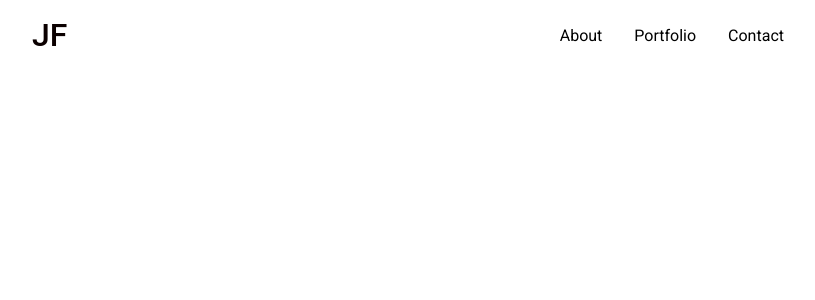
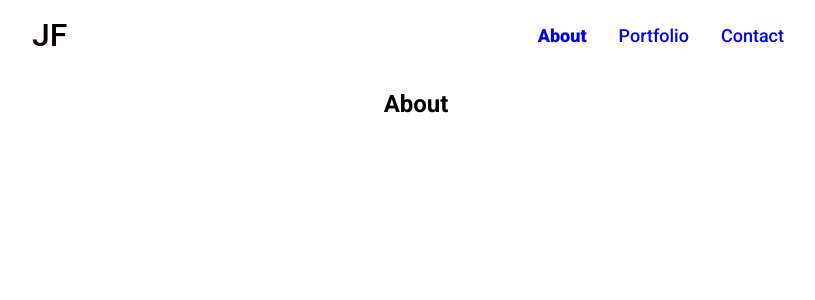
Before and after one commit to jfaulstick/jfaulstick-site, a React (Create React App) app: page / in a window 1280 px wide. Shown: the top 300 px of the page, without its empty margins (224-1039 px from the left). Built offline with nearby package versions, Linux system fonts and the light colour scheme.

Commit message:
Added react router with active route

```diff
--- a/package.json
+++ b/package.json
@@ -8,6 +8,7 @@
     "@testing-library/user-event": "^7.1.2",
     "react": "^16.13.1",
     "react-dom": "^16.13.1",
+    "react-router-dom": "^5.2.0",
     "react-scripts": "3.4.1"
   },
   "scripts": {
--- a/src/App.js
+++ b/src/App.js
@@ -1,15 +1,80 @@
-import React from 'react';
-import logo from './logo.svg';
-import './App.scss';
+import React from "react";
+import {
+  BrowserRouter as Router,
+  Switch,
+  Route,
+  Link,
+  NavLink,
+} from "react-router-dom";
 
-import { Header } from './components/header/header';
+import "./App.scss";
 
 function App() {
+  const checkActive = (match, location) => {
+    //some additional logic to verify you are in the home URI
+    if (!location) return false;
+    const { pathname } = location;
+    return pathname === "/";
+  };
+
   return (
-    <div className="App">
-      <Header />
-    </div>
+    <Router>
+      <div className="App">
+        <div className="header">
+          <div className="header--brand">JF</div>
+          <div className="header--nav-group">
+            <NavLink
+              to="/"
+              className="header--nav-item"
+              activeClassName="header--nav-item-active"
+              isActive={checkActive}
+            >
+              About
+            </NavLink>
+            <NavLink
+              to="/portfolio"
+              className="header--nav-item"
+              activeClassName="header--nav-item-active"
+            >
+              Portfolio
+            </NavLink>
+            <NavLink
+              to="/contact"
+              className="header--nav-item"
+              activeClassName="header--nav-item-active"
+            >
+              Contact
+            </NavLink>
+          </div>
+        </div>
+        {/* A <Switch> looks through its children <Route>s and
+            renders the first one that matches the current URL. */}
+        <Switch>
+          <Route path="/portfolio">
+            <Portfolio />
+          </Route>
+          <Route path="/contact">
+            <Contact />
+          </Route>
+          <Route exact path="/">
+            <About />
+          </Route>
+        </Switch>
+      </div>
+    </Router>
   );
 }
 
+function Portfolio() {
+  return <h2>Portfolio</h2>;
+}
+
+function About() {
+  return <h2>About</h2>;
+}
+
+function Contact() {
+  return <h2>Contact</h2>;
+}
+
 export default App;
--- a/src/components/header/header.js
+++ /dev/null
@@ -1,15 +0,0 @@
-import React from "react";
-import "./header.scss";
-
-export const Header = () => {
-  return (
-    <div className="header">
-      <div className="header--brand">JF</div>
-      <div className="header--nav-group">
-        <div className="header--nav-item">About</div>
-        <div className="header--nav-item">Portfolio</div>
-        <div className="header--nav-item">Contact</div>
-      </div>
-    </div>
-  );
-};
--- a/src/index.scss
+++ b/src/index.scss
@@ -1,4 +1,5 @@
 @import './styles/vars';
+@import './styles/header.scss';
 
 body {
   margin: 0;
--- a/src/components/header/header.scss
+++ b/src/styles/header.scss
@@ -1,5 +1,3 @@
-@import "../../styles/vars";
-
 .header {
   padding: 0 20%;
   display: flex;
@@ -26,4 +24,11 @@
 
 .header--nav-item {
   margin: 0 1rem;
+  font-size: 18px;
+  font-weight: 500;
+  text-decoration: none;
 }
+
+.header--nav-item-active {
+  font-weight: 800;
+}
```
Also changed, not shown: src/components/hero-avatar/hero-avatar.js (added, +10 -0 lines), src/components/hero-avatar/hero-avatar.scss (added), src/components/hero-avatar/portrait-joe.png (added), 1 other file (tests, documents, lock files or other folders).
